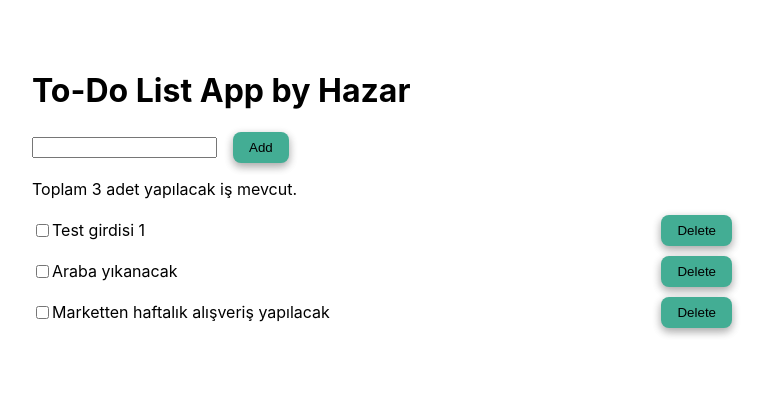
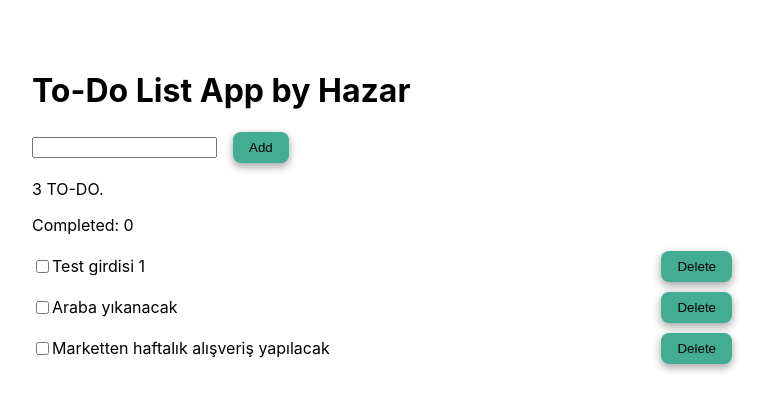
Before and after one commit to hzrkc/To-Do-List-App-with-React, a React (Create React App) app: page / in a window 1280 px wide. Shown: the top 410 px of the page, without its empty margins (258-1026 px from the left). Built offline with nearby package versions, Linux system fonts and the light colour scheme.

Commit message:
tamamlanan to-do gösterimi

```diff
--- a/src/components/TodoList.js
+++ b/src/components/TodoList.js
@@ -45,8 +45,10 @@ class TodoList extends Component {
     this.setState({ items: updatedItems });
   };
 
+  render() {
+    const completedItems = this.state.items.filter(item => item.completed);
+    const completedItemCount = completedItems.length;
 
-  render() {
     return (
       <div style={{ marginTop: '50px', display: 'flex', justifyContent: 'center' }}>
         <div style={{ width: '700px' }}>
@@ -59,8 +61,9 @@ class TodoList extends Component {
             />
             <button type="submit">Add</button>
           </form>
-          <div style={{ marginTop: '10px' }}> {/* Input ve listeleme arasında 10px'lik boşluk */}
-            <p>Toplam {this.state.items.length} adet yapılacak iş mevcut.</p>
+          <div style={{ marginTop: '10px' }}>
+            <p>{this.state.items.length} TO-DO.</p>
+            <p>Completed: {completedItemCount}</p>
             {this.state.items.map((item) => (
               <TodoItem
                 key={item.id}
```
